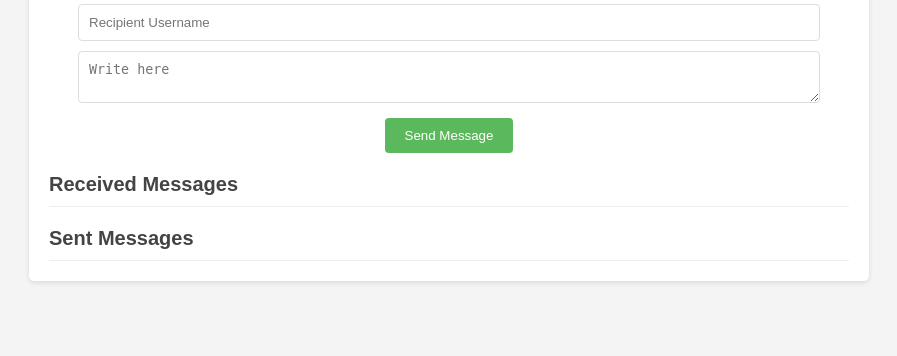
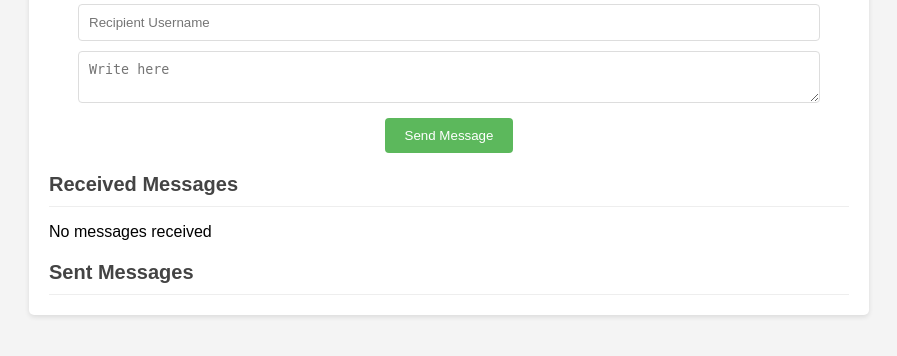
Before and after one commit to Tartsi/messaging-app, a Flask app: template templates/dashboard.html in a window 1280 px wide. Shown: the part 154-510 px from the top of the page, without its empty margins (191-1088 px from the left). Run offline with Flask 3, Linux system fonts and the light colour scheme; the template is opened without the code that fills it, so the values that code supplies are empty; parts of the project's set-up code (start-up, migrations or seed data) failed here and were passed over.

Commit message:
Add display messages functionality

```diff
--- a/routes.py
+++ b/routes.py
@@ -106,12 +106,15 @@ def dashboard():
     user_messages = []
     messages = dbf.get_messages_by_user_id(session["user_id"])
 
+    if messages is None:
+        return render_template("dashboard.html", alert=True, user_messages=[], user=session["username"])
+
     for message in messages:
-        user_messages.append(message[0])
+        user_messages.append({'sender': message[0], 'content': message[1]})
 
-    # TODO: HANDLE sending messages, must check if receiver id exists!
-    # TODO: HANDLE showing messages on dashboard.html
-    return render_template("dashboard.html", alert=True, messages=user_messages, user=session["username"])
+    return render_template("dashboard.html", alert=True, user_messages=user_messages, user=session["username"])
+
+# TODO: HANDLE sending messages, must check if receiver id exists!
 
 
 if __name__ == "__main__":
--- a/templates/dashboard.html
+++ b/templates/dashboard.html
@@ -28,7 +28,16 @@
         <section class="message-section">
             <h2>Received Messages</h2>
             <div class="messages">
-                <!--TODO-->
+                {% if user_messages|length > 0 %}
+                    <ul>
+                        {% for message in user_messages %}
+                            <li>{{ message.content }} <br><br>from: {{ message.sender }}</li>
+                            <br>
+                        {% endfor %}
+                    </ul>
+                {% else %}
+                    <p>No messages received</p>
+                {% endif %}
             </div>
         </section>
 
```
